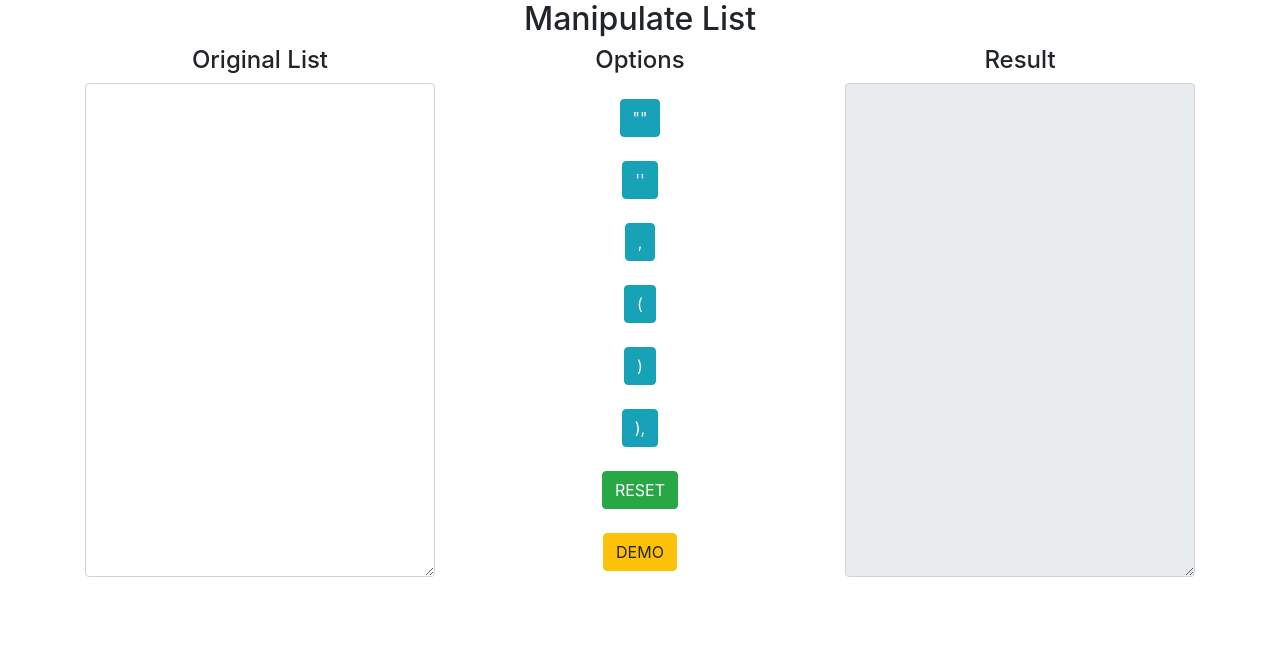
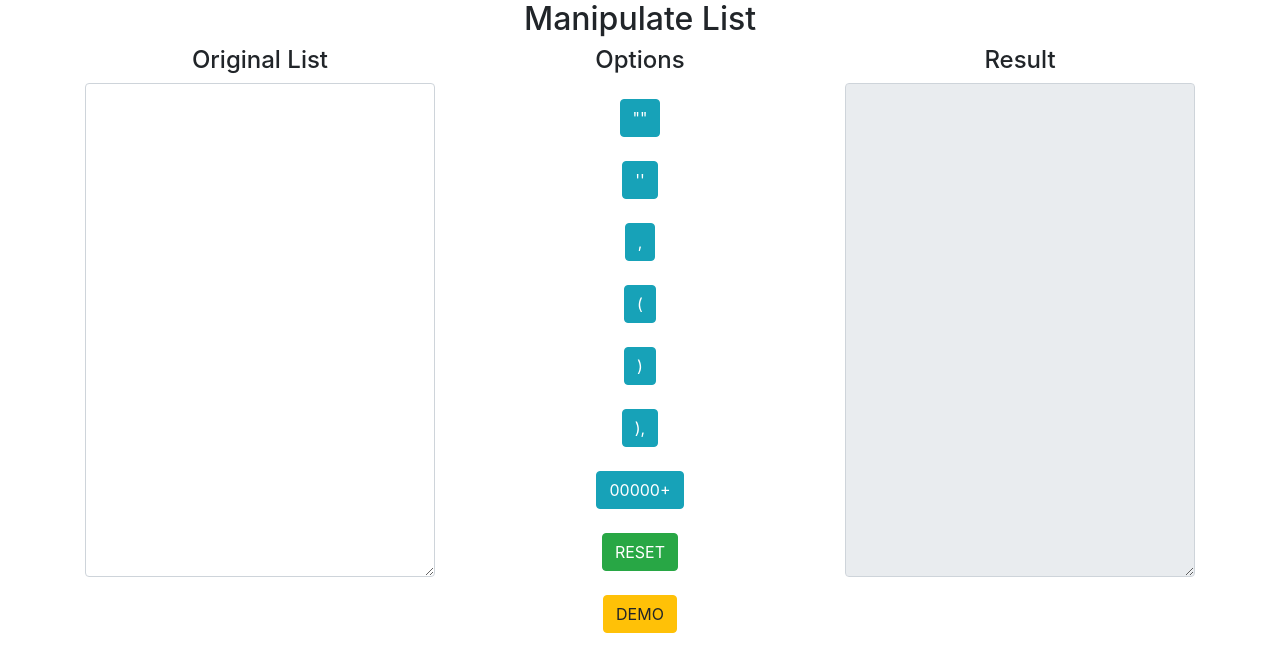
Before and after one commit to mohd-ahsan-mirza/react-projects, a React (Create React App) app in the folder list-manipulator/: page / in a window 1280 px wide. Shown: the top 672 px of the page. Built offline with nearby package versions, Linux system fonts and the light colour scheme.

Commit message:
Adding another option

```diff
--- a/list-manipulator/src/components/Manipulator.js
+++ b/list-manipulator/src/components/Manipulator.js
@@ -24,6 +24,7 @@ class Manipulator extends Component{
         this.options.push({id:"4", option:"(",selected:false,button:<button id='button4' key="4" type='button' className={this.notSelected} onClick={() => this.updateButtonProperties("4")}>(</button>});
         this.options.push({id:"5", option:")",selected:false,button:<button id='button5' key="5" type='button' className={this.notSelected} onClick={() => this.updateButtonProperties("5")}>)</button>});
         this.options.push({id:"6", option:"),",selected:false,button:<button id='button6' key="6" type='button' className={this.notSelected} onClick={() => this.updateButtonProperties("6")}>),</button>});
+        this.options.push({id:"7", option:"00000+",selected:false,button:<button id='button7' key="7" type='button' className={this.notSelected} onClick={() => this.updateButtonProperties("7")}>00000+</button>});
         //Add option here
     }
 
@@ -122,6 +123,20 @@ class Manipulator extends Component{
         }
     }
 
+    appendFiveZerostoListElements(){
+        var newListString = "";
+        var selectedOption = this.options.filter(selectedOption => selectedOption.id === "7" && selectedOption.selected === true);
+        var newList = [];
+        if(selectedOption.length!==0){
+            for(var run=0;run<this.manipulatedlistArray.length;run++){
+                var value = "00000"+this.manipulatedlistArray[run];
+                newList.push(value);
+                newListString = newListString+value+"\r\n";
+            }
+            this.setManipulatedList(newList,newListString)
+        }
+    }
+
     //Add option function
 
     manipulateList(){
@@ -131,7 +146,8 @@ class Manipulator extends Component{
         this.addCommaBetweenListElements();
         this.addOpenParenthesinListELements();
         this.addCloseParenthesinListELements();
-        this.addCloseParenthesAndCommaInListELements()
+        this.addCloseParenthesAndCommaInListELements();
+        this.appendFiveZerostoListElements();
         //Call option function
     }
 
```
